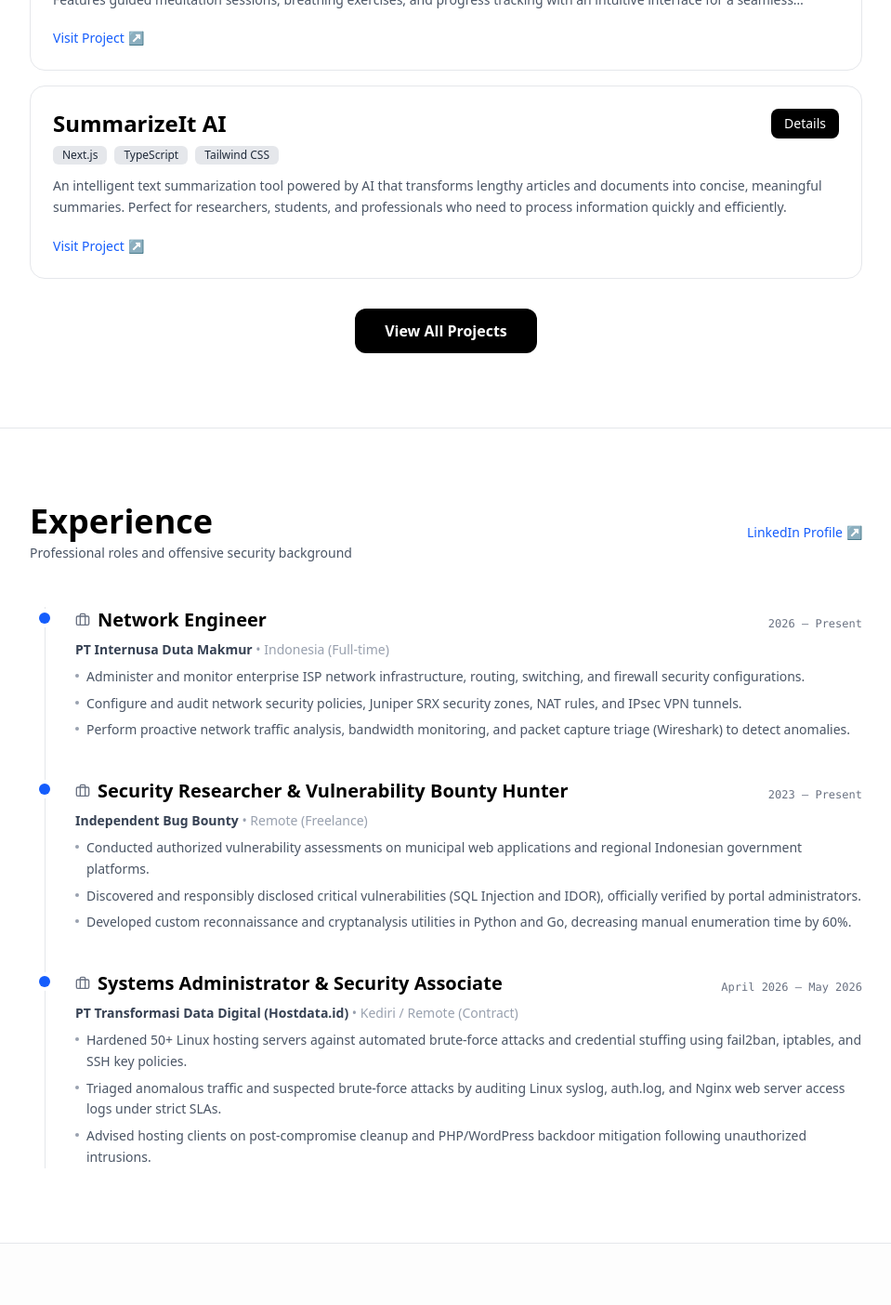
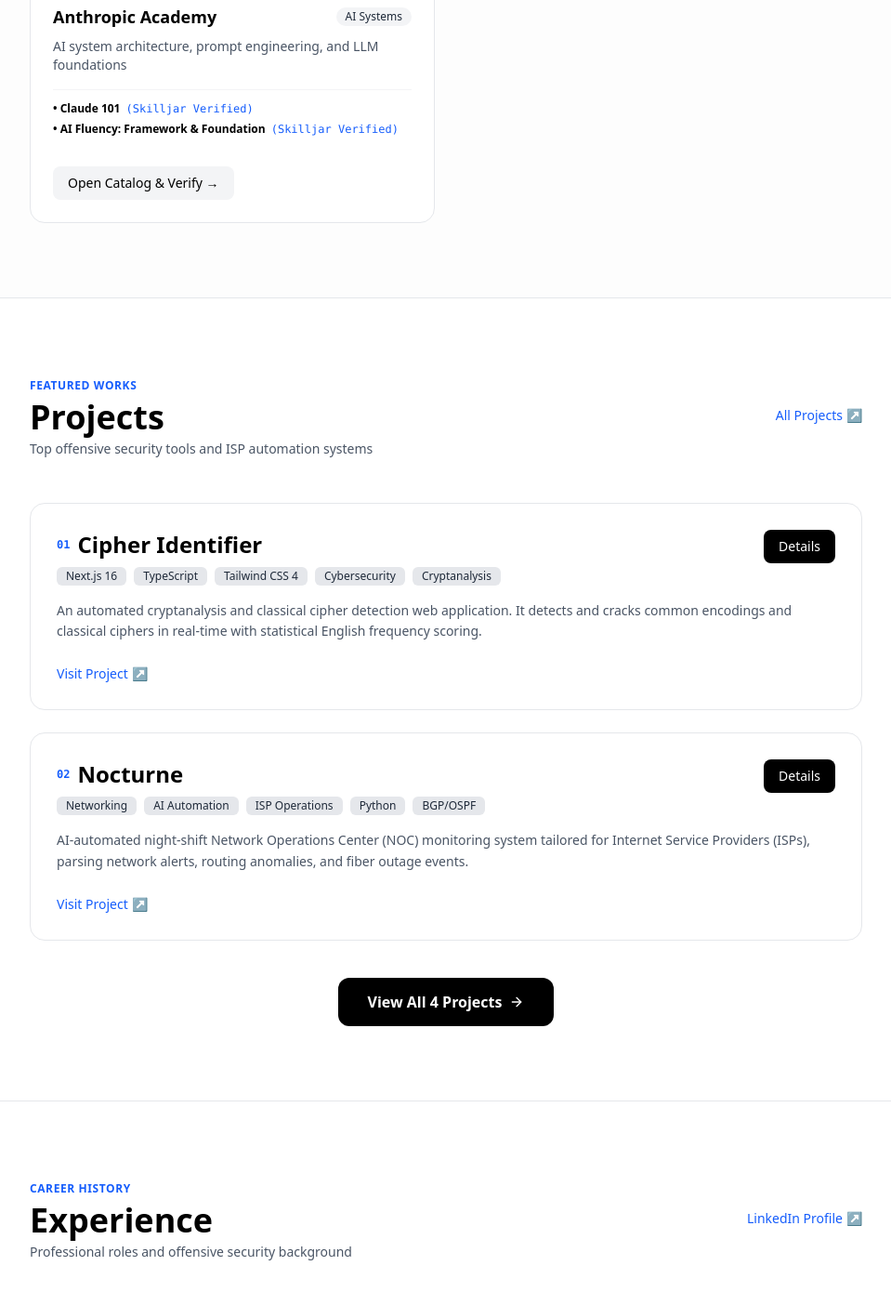
Before and after one commit to zerotrust1/portofolio, a Next.js app: page / in a window 1280 px wide. Shown: the part 1330-2734 px from the top of the page at 93% size, without its empty margins (160-1119 px from the left). Built offline with nearby package versions, Linux system fonts and the light colour scheme.

Commit message:
feat: remove company name, highlight certifications at no 1, showcase top 2 projects (Cipher & Nocturne), move expanded experience to bottom

```diff
--- a/app/layout.tsx
+++ b/app/layout.tsx
@@ -15,18 +15,18 @@ const geistMono = Geist_Mono({
 export const metadata: Metadata = {
   title: "Fahrel Putra | Network Engineer & Penetration Tester",
   description:
-    "Portfolio of Mochammad Fahrel Putra Ardiansyah — Network Engineer at PT Internusa Duta Makmur and Penetration Tester based in Indonesia. Certified JNCIA-SEC & Google Cybersecurity.",
+    "Portfolio of Mochammad Fahrel Putra Ardiansyah — ISP Network Engineer & Penetration Tester based in Indonesia. Certified JNCIA-SEC & Google Cybersecurity.",
   openGraph: {
     title: "Fahrel Putra | Network Engineer & Penetration Tester",
     description:
-      "Portfolio of Mochammad Fahrel Putra Ardiansyah — Network Engineer at PT Internusa Duta Makmur and Penetration Tester based in Indonesia.",
+      "Portfolio of Mochammad Fahrel Putra Ardiansyah — ISP Network Engineer & Penetration Tester based in Indonesia.",
     type: "website",
   },
   twitter: {
     card: "summary_large_image",
     title: "Fahrel Putra | Network Engineer & Penetration Tester",
     description:
-      "Portfolio of Mochammad Fahrel Putra Ardiansyah — Network Engineer at PT Internusa Duta Makmur and Penetration Tester based in Indonesia.",
+      "Portfolio of Mochammad Fahrel Putra Ardiansyah — ISP Network Engineer & Penetration Tester based in Indonesia.",
   },
 };
 
--- a/app/page.tsx
+++ b/app/page.tsx
@@ -4,7 +4,7 @@ import React, { useState } from "react";
 import Link from "next/link";
 import Reveal from "../components/Reveal";
 import ShieldDecoration from "../components/ShieldDecoration";
-import { X, Briefcase, MapPin, ShieldCheck, Network, Code } from "lucide-react";
+import { X, Briefcase, MapPin, ShieldCheck, Network, Code, ArrowRight } from "lucide-react";
 import { certGroups } from "../data/certGroups";
 
 const projects = [
@@ -97,7 +97,7 @@ type Project = typeof projects[0];
 const experiences = [
   {
     role: "Network Engineer",
-    company: "PT Internusa Duta Makmur",
+    company: "Internet Service Provider (ISP)",
     period: "2026 – Present",
     location: "Indonesia",
     type: "Full-time",
@@ -224,7 +224,7 @@ export default function Home() {
       title: "Network Engineer",
       badge: "ISP Infrastructure & Security Zones",
       summary:
-        "Network Engineer at PT Internusa Duta Makmur in Indonesia. Specialized in enterprise routing, switching, Juniper SRX security zone architecture, NAT policies, and IPsec VPN infrastructure.",
+        "Network Engineer based in Indonesia specializing in enterprise routing, switching, Juniper SRX security zones, NAT, and IPsec VPN infrastructure.",
       icon: Network,
     },
     cybersecurity: {
@@ -384,153 +384,22 @@ export default function Home() {
         </div>
       </section>
 
-      {/* Featured Projects Section */}
-      <section className="w-full px-6 md:px-8 py-20 border-t border-gray-200 dark:border-gray-800">
-        <div className="max-w-4xl mx-auto">
-          <Reveal>
-            <div className="flex items-center justify-between mb-12">
-              <div>
-                <h3 className="text-3xl md:text-4xl font-bold text-black dark:text-white">Featured Projects</h3>
-                <p className="text-sm text-gray-600 dark:text-gray-400 mt-1">
-                  Open-source tools, networking systems, and web utilities
-                </p>
-              </div>
-              <Link
-                href="/projects"
-                className="text-sm text-blue-600 dark:text-blue-400 hover:underline flex items-center gap-1 font-medium"
-              >
-                All Projects <span>↗</span>
-              </Link>
-            </div>
-          </Reveal>
-
-          <div className="space-y-4">
-            {projects.map((project, index) => (
-              <Reveal key={index} className="block">
-                <div className="group p-5 md:p-6 rounded-2xl border border-gray-200 dark:border-gray-800 hover:border-gray-400 dark:hover:border-gray-600 transition-all duration-300 hover:bg-gray-50 dark:hover:bg-gray-900/50">
-                  <div className="space-y-3">
-                    <div className="flex items-start justify-between gap-4">
-                      <div className="flex-1">
-                        <h4 className="text-xl md:text-2xl font-bold text-black dark:text-white group-hover:text-blue-600 dark:group-hover:text-blue-400 transition-colors">
-                          {project.title}
-                        </h4>
-                        <div className="flex flex-wrap gap-2 mt-2">
-                          {project.tags.slice(0, 3).map((tag) => (
-                            <span
-                              key={tag}
-                              className="px-2.5 py-0.5 text-xs bg-gray-200 dark:bg-gray-800 text-gray-800 dark:text-gray-200 rounded-md font-medium"
-                            >
-                              {tag}
-                            </span>
-                          ))}
-                        </div>
-                      </div>
-                      <button
-                        onClick={() => setSelectedProject(project)}
-                        className="flex-shrink-0 px-3.5 py-1.5 text-sm bg-black dark:bg-white text-white dark:text-black rounded-lg hover:opacity-85 active:scale-95 transition-all duration-200"
-                      >
-                        Details
-                      </button>
-                    </div>
-
-                    <p className="text-sm text-gray-600 dark:text-gray-400 line-clamp-2 leading-relaxed">
-                      {project.description}
-                    </p>
-
-                    <div className="pt-2 flex items-center gap-4">
-                      <a
-                        href={project.link}
-                        target="_blank"
-                        rel="noopener noreferrer"
-                        className="text-sm text-blue-600 dark:text-blue-400 hover:underline inline-flex items-center gap-1 font-medium"
-                      >
-                        Visit Project <span>↗</span>
-                      </a>
-                    </div>
-                  </div>
-                </div>
-              </Reveal>
-            ))}
-          </div>
-
-          <Reveal className="flex justify-center pt-8">
-            <Link href="/projects">
-              <button className="px-8 py-3 bg-black dark:bg-white text-white dark:text-black font-semibold rounded-xl hover:opacity-85 active:scale-95 transition-all duration-200">
-                View All Projects
-              </button>
-            </Link>
-          </Reveal>
-        </div>
-      </section>
-
-      {/* Experience Section (Understated & Sleek Minimalist Timeline) */}
-      <section className="w-full px-6 md:px-8 py-20 border-t border-gray-200 dark:border-gray-800">
-        <div className="max-w-4xl mx-auto">
-          <Reveal>
-            <div className="flex items-center justify-between mb-12">
-              <div>
-                <h3 className="text-3xl md:text-4xl font-bold text-black dark:text-white">Experience</h3>
-                <p className="text-sm text-gray-600 dark:text-gray-400 mt-1">
-                  Professional roles and offensive security background
-                </p>
-              </div>
-              <a
-                href="https://www.linkedin.com/in/fahrelardiansyah/"
-                target="_blank"
-                rel="noopener noreferrer"
-                className="text-sm text-blue-600 dark:text-blue-400 hover:underline flex items-center gap-1 font-medium"
-              >
-                LinkedIn Profile <span>↗</span>
-              </a>
-            </div>
-          </Reveal>
-
-          {/* Clean Understated Timeline */}
-          <div className="relative border-l border-gray-200 dark:border-gray-800 ml-3 md:ml-4 pl-6 md:pl-8 space-y-10">
-            {experiences.map((exp, index) => (
-              <Reveal key={index} className="relative block">
-                {/* Timeline node dot */}
-                <span className="absolute -left-[31px] md:-left-[39px] top-1.5 w-3 h-3 rounded-full bg-blue-600 ring-4 ring-white dark:ring-black" />
-
-                <div className="space-y-2">
-                  <div className="flex flex-col sm:flex-row sm:items-baseline justify-between gap-1 sm:gap-4">
-                    <h4 className="text-lg md:text-xl font-bold text-black dark:text-white flex items-center gap-2">
-                      <Briefcase className="w-4 h-4 text-gray-500 dark:text-gray-400 flex-shrink-0" />
-                      {exp.role}
-                    </h4>
-                    <span className="text-xs font-mono text-gray-500 dark:text-gray-400 flex-shrink-0">
-                      {exp.period}
-                    </span>
-                  </div>
-
-                  <p className="text-sm font-semibold text-gray-700 dark:text-gray-300">
-                    {exp.company} <span className="text-gray-400 dark:text-gray-600 font-normal">• {exp.location} ({exp.type})</span>
-                  </p>
-
-                  <ul className="mt-2 space-y-1.5 text-sm text-gray-600 dark:text-gray-400">
-                    {exp.highlights.map((highlight, idx) => (
-                      <li key={idx} className="flex items-start gap-2">
-                        <span className="w-1 h-1 rounded-full bg-gray-400 dark:bg-gray-600 flex-shrink-0 mt-2" />
-                        <span className="leading-relaxed">{highlight}</span>
-                      </li>
-                    ))}
-                  </ul>
-                </div>
-              </Reveal>
-            ))}
-          </div>
-        </div>
-      </section>
-
-      {/* Licenses & Certifications Section (Unified with Juniper / JNCIA-SEC & Hack The Box) */}
+      {/* 1. Licenses & Certifications Section (HIGHLIGHT NO. 1) */}
       <section className="w-full px-6 md:px-8 py-20 border-t border-gray-200 dark:border-gray-800 bg-gray-50/40 dark:bg-gray-950/30">
         <div className="max-w-4xl mx-auto">
           <Reveal>
-            <div className="mb-12">
-              <h3 className="text-3xl md:text-4xl font-bold text-black dark:text-white">Licenses & Certifications</h3>
-              <p className="text-sm text-gray-600 dark:text-gray-400 mt-1">
-                Verified industry credentials in Network Security, Cybersecurity, and AI
-              </p>
+            <div className="flex flex-col sm:flex-row sm:items-end justify-between mb-12 gap-3">
+              <div>
+                <span className="text-xs uppercase tracking-wider font-bold text-blue-600 dark:text-blue-400">
+                  Featured Credentials
+                </span>
+                <h3 className="text-3xl md:text-4xl font-bold text-black dark:text-white mt-1">
+                  Licenses & Certifications
+                </h3>
+                <p className="text-sm text-gray-600 dark:text-gray-400 mt-1">
+                  Verified industry credentials in Network Security, Cybersecurity, and AI
+                </p>
+              </div>
             </div>
           </Reveal>
 
@@ -574,6 +443,165 @@ export default function Home() {
                     </div>
                   </div>
                 </Link>
+              </Reveal>
+            ))}
+          </div>
+        </div>
+      </section>
+
+      {/* 2. Featured Projects Section (Top 2: Cipher Identifier & Nocturne) */}
+      <section className="w-full px-6 md:px-8 py-20 border-t border-gray-200 dark:border-gray-800">
+        <div className="max-w-4xl mx-auto">
+          <Reveal>
+            <div className="flex items-center justify-between mb-12">
+              <div>
+                <span className="text-xs uppercase tracking-wider font-bold text-blue-600 dark:text-blue-400">
+                  Featured Works
+                </span>
+                <h3 className="text-3xl md:text-4xl font-bold text-black dark:text-white mt-1">
+                  Projects
+                </h3>
+                <p className="text-sm text-gray-600 dark:text-gray-400 mt-1">
+                  Top offensive security tools and ISP automation systems
+                </p>
+              </div>
+              <Link
+                href="/projects"
+                className="text-sm text-blue-600 dark:text-blue-400 hover:underline flex items-center gap-1 font-medium"
+              >
+                All Projects <span>↗</span>
+              </Link>
+            </div>
+          </Reveal>
+
+          {/* Top 2 Projects Displayed on Homepage */}
+          <div className="space-y-6">
+            {projects.slice(0, 2).map((project, index) => (
+              <Reveal key={index} className="block">
+                <div className="group p-6 md:p-7 rounded-2xl border border-gray-200 dark:border-gray-800 hover:border-gray-400 dark:hover:border-gray-600 transition-all duration-300 hover:bg-gray-50 dark:hover:bg-gray-900/50">
+                  <div className="space-y-4">
+                    <div className="flex flex-col sm:flex-row sm:items-start justify-between gap-3">
+                      <div className="flex-1">
+                        <div className="flex items-center gap-2">
+                          <span className="text-xs font-mono font-bold text-blue-600 dark:text-blue-400">
+                            0{index + 1}
+                          </span>
+                          <h4 className="text-2xl font-bold text-black dark:text-white group-hover:text-blue-600 dark:group-hover:text-blue-400 transition-colors">
+                            {project.title}
+                          </h4>
+                        </div>
+                        <div className="flex flex-wrap gap-2 mt-2">
+                          {project.tags.map((tag) => (
+                            <span
+                              key={tag}
+                              className="px-2.5 py-0.5 text-xs bg-gray-200 dark:bg-gray-800 text-gray-800 dark:text-gray-200 rounded-md font-medium"
+                            >
+                              {tag}
+                            </span>
+                          ))}
+                        </div>
+                      </div>
+                      <button
+                        onClick={() => setSelectedProject(project)}
+                        className="flex-shrink-0 px-4 py-2 text-sm bg-black dark:bg-white text-white dark:text-black rounded-lg hover:opacity-85 active:scale-95 transition-all duration-200"
+                      >
+                        Details
+                      </button>
+                    </div>
+
+                    <p className="text-sm text-gray-600 dark:text-gray-400 leading-relaxed">
+                      {project.description}
+                    </p>
+
+                    <div className="pt-2 flex items-center gap-4">
+                      <a
+                        href={project.link}
+                        target="_blank"
+                        rel="noopener noreferrer"
+                        className="text-sm text-blue-600 dark:text-blue-400 hover:underline inline-flex items-center gap-1 font-medium"
+                      >
+                        Visit Project <span>↗</span>
+                      </a>
+                    </div>
+                  </div>
+                </div>
+              </Reveal>
+            ))}
+          </div>
+
+          <Reveal className="flex justify-center pt-10">
+            <Link href="/projects">
+              <button className="flex items-center gap-2 px-8 py-3.5 bg-black dark:bg-white text-white dark:text-black font-semibold rounded-xl hover:opacity-85 active:scale-95 transition-all duration-200">
+                <span>View All 4 Projects</span>
+                <ArrowRight className="w-4 h-4" />
+              </button>
+            </Link>
+          </Reveal>
+        </div>
+      </section>
+
+      {/* 3. Experience Section (Bawah Sendiri & Expanded) */}
+      <section className="w-full px-6 md:px-8 py-20 border-t border-gray-200 dark:border-gray-800">
+        <div className="max-w-4xl mx-auto">
+          <Reveal>
+            <div className="flex items-center justify-between mb-12">
+              <div>
+                <span className="text-xs uppercase tracking-wider font-bold text-blue-600 dark:text-blue-400">
+                  Career History
+                </span>
+                <h3 className="text-3xl md:text-4xl font-bold text-black dark:text-white mt-1">
+                  Experience
+                </h3>
+                <p className="text-sm text-gray-600 dark:text-gray-400 mt-1">
+                  Professional roles and offensive security background
+                </p>
+              </div>
+              <a
+                href="https://www.linkedin.com/in/fahrelardiansyah/"
+                target="_blank"
+                rel="noopener noreferrer"
+                className="text-sm text-blue-600 dark:text-blue-400 hover:underline flex items-center gap-1 font-medium"
+              >
+                LinkedIn Profile <span>↗</span>
+              </a>
+            </div>
+          </Reveal>
+
+          {/* Expanded Experience Cards */}
+          <div className="space-y-6">
+            {experiences.map((exp, index) => (
+              <Reveal key={index} className="block">
+                <div className="p-6 md:p-7 rounded-2xl border border-gray-200 dark:border-gray-800 bg-white dark:bg-black/40 hover:border-gray-300 dark:hover:border-gray-700 transition-all duration-300">
+                  <div className="flex flex-col sm:flex-row sm:items-center justify-between gap-2 pb-4 border-b border-gray-100 dark:border-gray-800/80">
+                    <div>
+                      <h4 className="text-xl font-bold text-black dark:text-white flex items-center gap-2">
+                        <Briefcase className="w-4 h-4 text-blue-500 flex-shrink-0" />
+                        {exp.role}
+                      </h4>
+                      <p className="text-base font-semibold text-gray-800 dark:text-gray-200 mt-0.5">
+                        {exp.company}
+                      </p>
+                    </div>
+                    <div className="text-left sm:text-right">
+                      <span className="inline-block px-3 py-1 rounded-full text-xs font-medium bg-gray-100 dark:bg-gray-800 text-gray-700 dark:text-gray-300">
+                        {exp.period}
+                      </span>
+                      <p className="text-xs text-gray-500 dark:text-gray-400 mt-1">
+                        {exp.location} • {exp.type}
+                      </p>
+                    </div>
+                  </div>
+
+                  {/* Fully Expanded Highlights List */}
+                  <ul className="mt-4 space-y-2.5 text-sm text-gray-600 dark:text-gray-300">
+                    {exp.highlights.map((highlight, idx) => (
+                      <li key={idx} className="flex items-start gap-2.5">
+                        <span className="w-1.5 h-1.5 rounded-full bg-blue-500 flex-shrink-0 mt-2" />
+                        <span className="leading-relaxed">{highlight}</span>
+                      </li>
+                    ))}
+                  </ul>
+                </div>
               </Reveal>
             ))}
           </div>
```
